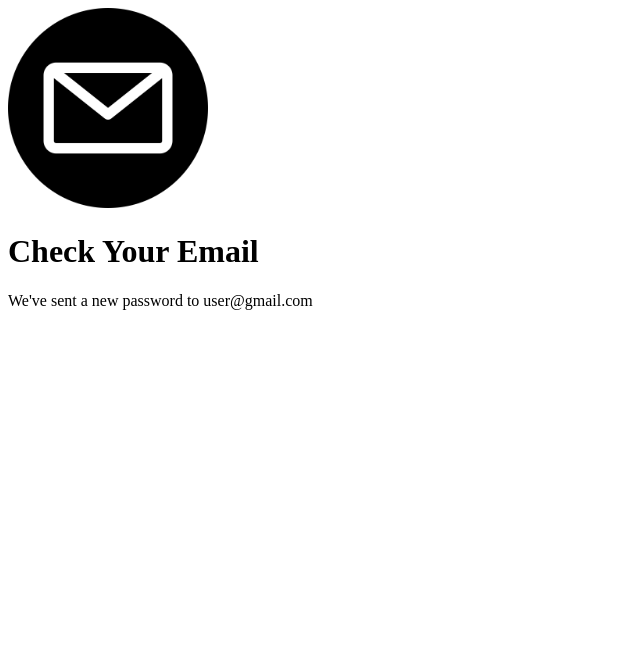
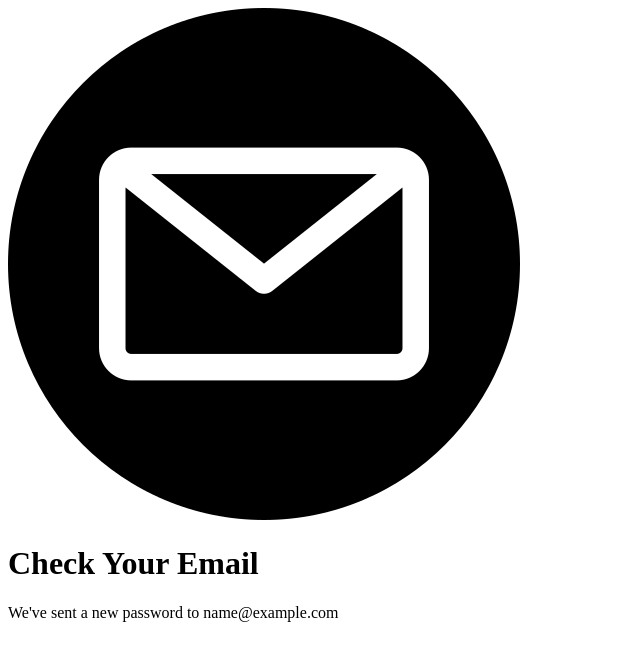
Before and after one commit to Yangkiiii/Veterinary-Clinic-WebApp, a Django app: template VetClinic/myProject/VetClinic/templates/mail.html in a window 1280 px wide. Shown: the top 661 px of the page, without its empty margins (0-640 px from the left). Run offline with Django 5.2, Linux system fonts and the light colour scheme; the template is opened without the code that fills it: most values are stand-ins (such as "Sample title", 1, 10 or a date in 2020).

Commit message:
Update mail.html

```diff
--- a/VetClinic/myProject/VetClinic/templates/mail.html
+++ b/VetClinic/myProject/VetClinic/templates/mail.html
@@ -4,13 +4,10 @@
     <meta charset="UTF-8">
     <meta name="viewport" content="width=device-width, initial-scale=1.0">
     <title>Check Your Email</title>
-    {% load static %}
-    <link rel="stylesheet" href="{% static 'css/main.css' %}">
 </head>
 <body>
-     <!-- Placeholder div for the image -->
-     <img class="img_mail" src="{% static 'Media/mail.png' %}" alt="Mail Image">
+    <img src="assets/mail.png" alt="Mail Image">
     <h1>Check Your Email</h1>
-    <p>We've sent a new password to user@gmail.com</p>
+    <p id="emailMessage">We've sent a new password to {{ email }}</p>
 </body>
 </html>
```
